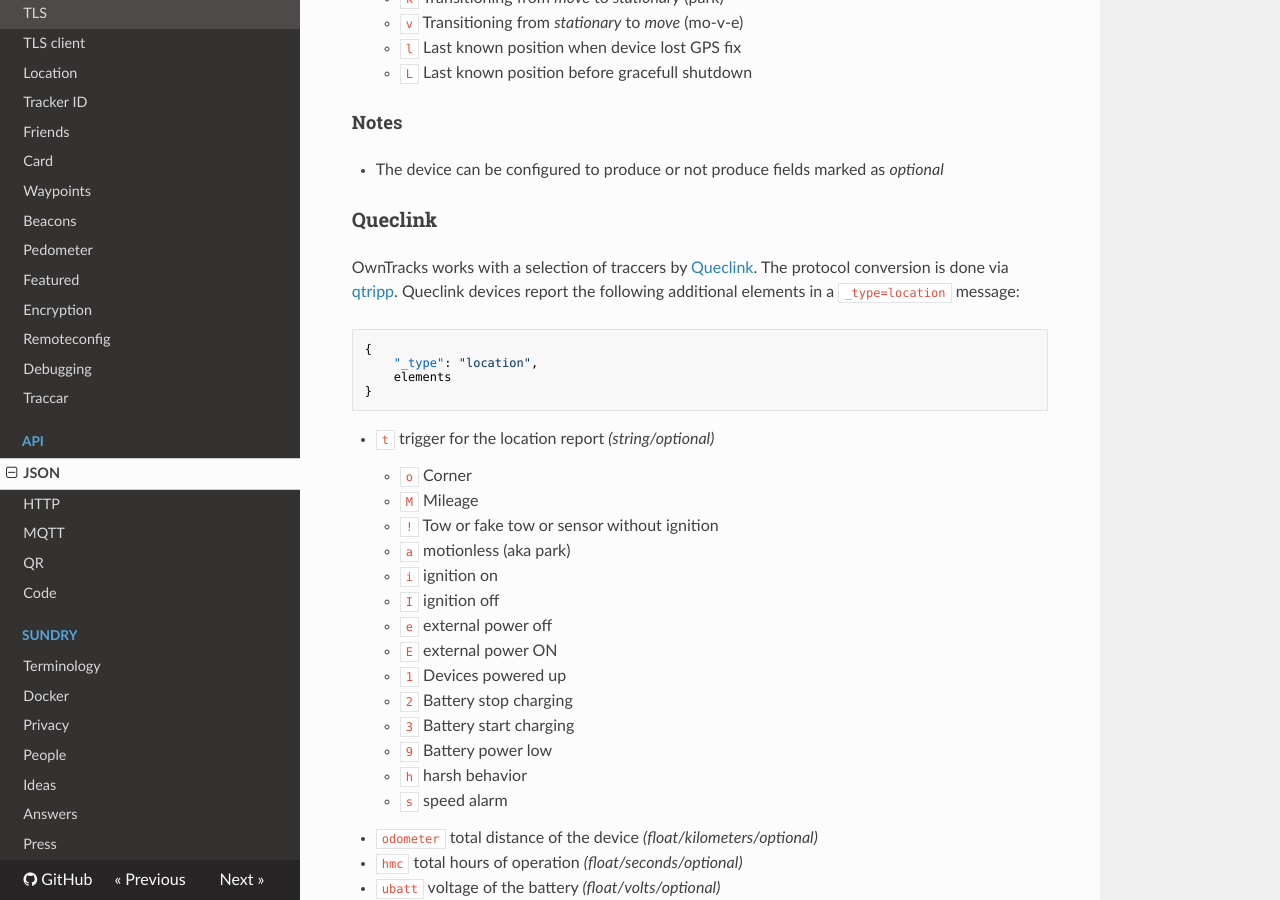
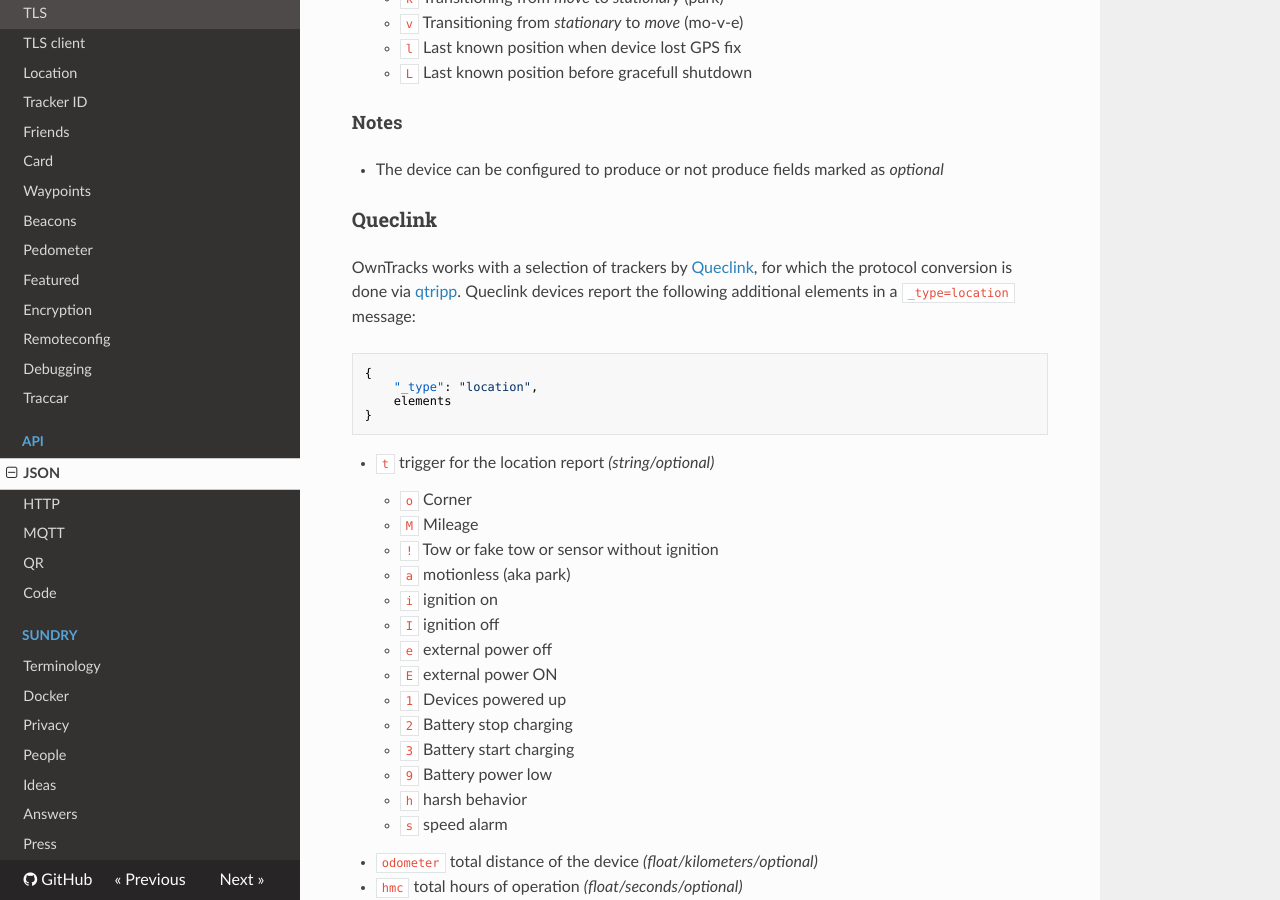
Before and after one commit to owntracks/booklet, an MkDocs documentation site: the page built from docs/tech/json.md, in a window 1280 px wide and 900 px high, scrolled down 3155 px. Built offline with MkDocs 1.6.1, drawn with Linux system fonts in a browser that asks for light colours; nearby versions of some CDN libraries; old or Windows-style settings are respelled for this version of MkDocs.

Commit message:
small typo; slight rephrase

````diff
--- a/docs/tech/json.md
+++ b/docs/tech/json.md
@@ -118,7 +118,7 @@ The OwnTracks edition of the [Choral Greenwich](http://www.choral.it/greenwich&m
 
 ### Queclink
 
-OwnTracks works with a selection of traccers by [Queclink](http://www.queclink.com). The protocol conversion is done via [qtripp](https://github.com/jpmens/qtripp).
+OwnTracks works with a selection of trackers by [Queclink](http://www.queclink.com), for which the protocol conversion is done via [qtripp](https://github.com/jpmens/qtripp).
 Queclink devices report the following additional elements in a `_type=location` message:
 
 ```json
````
